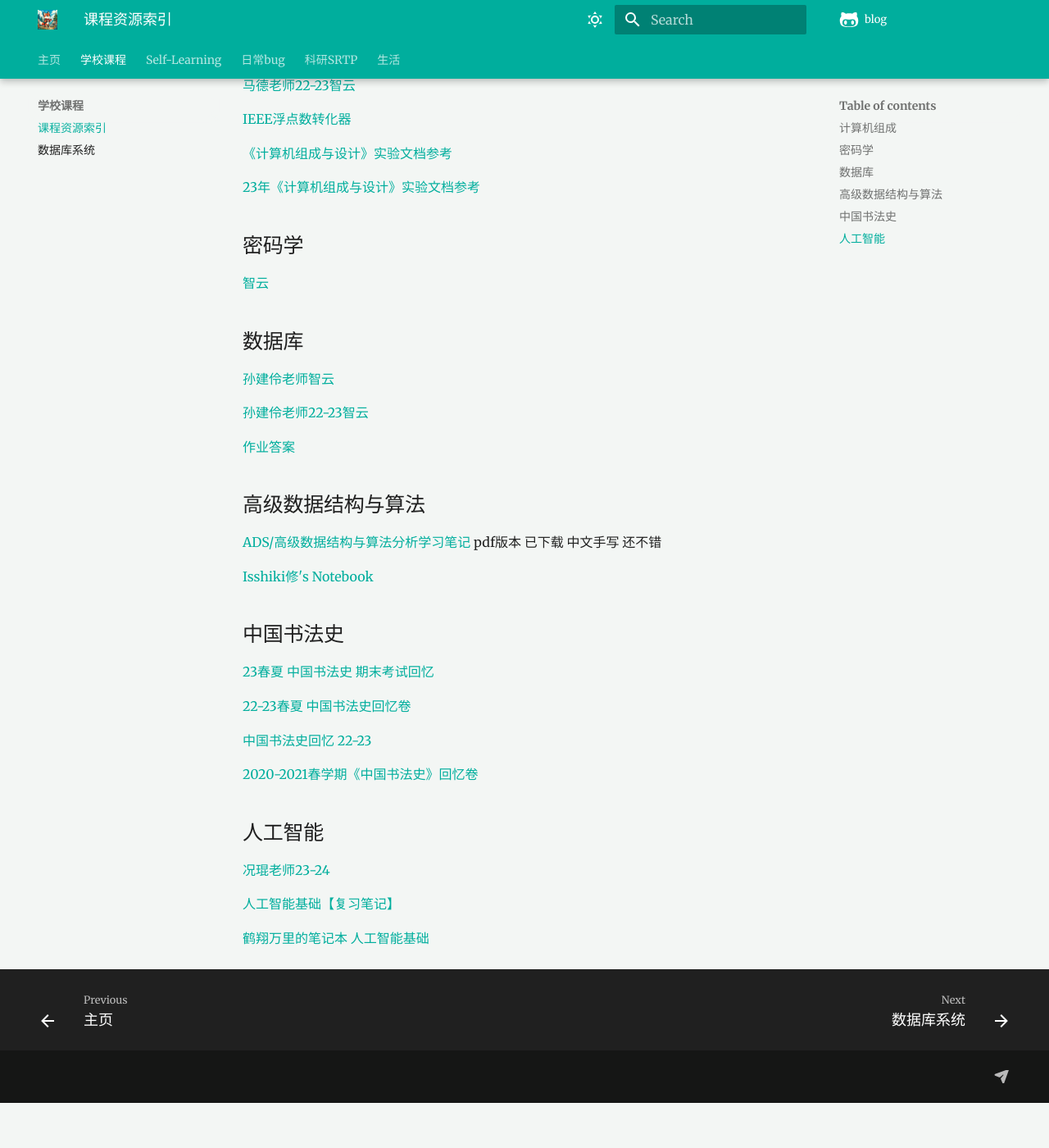
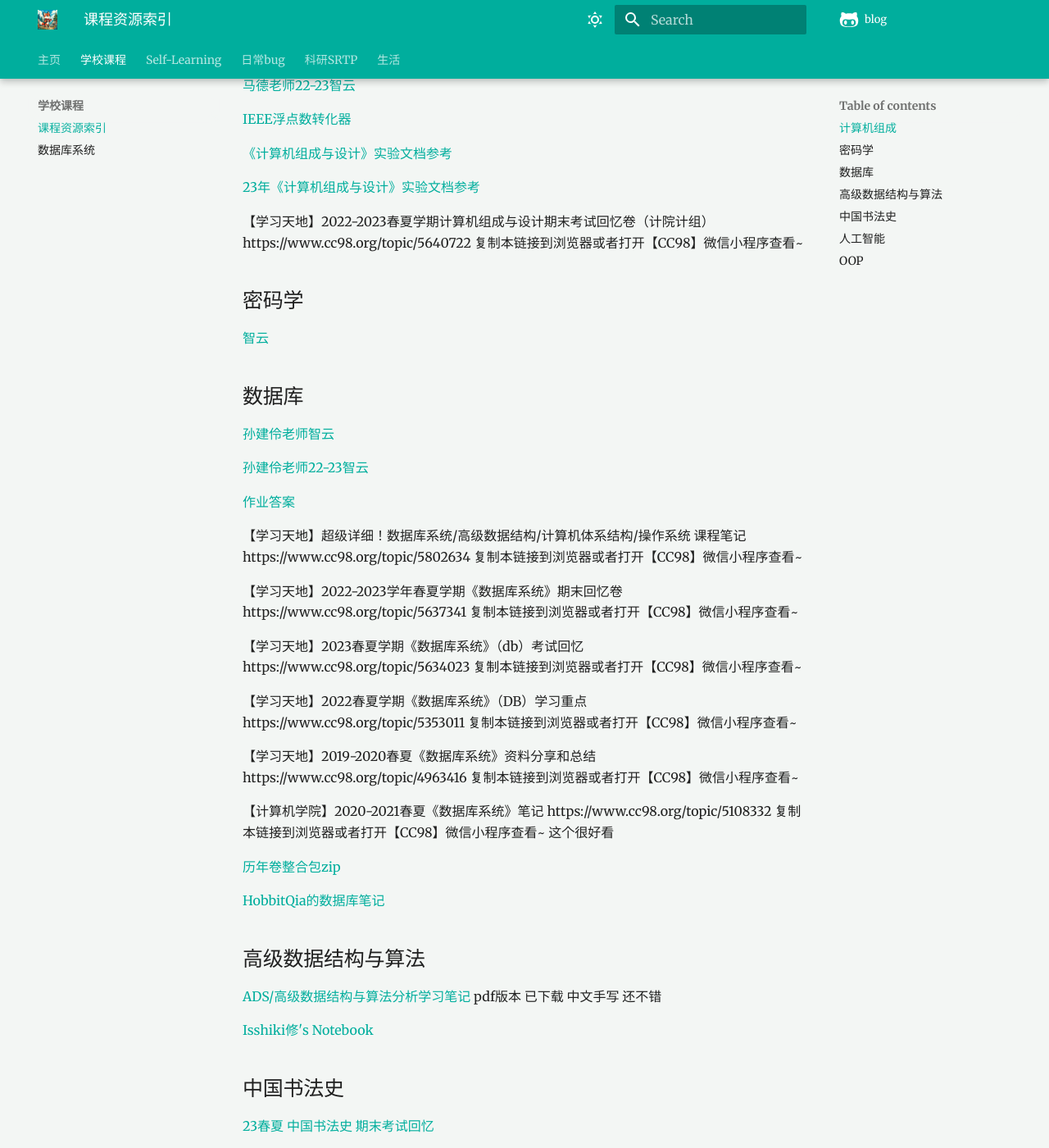
Before and after one commit to Lukaa0724/blog, an MkDocs documentation site: the page built from docs/Course/Index/Index.md, in a window 1280 px wide and 1400 px high, scrolled down 671 px. Shown: the whole window at 82% size. Built offline with MkDocs 1.6.1 and Material for MkDocs 9.7.7, drawn with Linux system fonts in a browser that asks for light colours; comment, search, counter and statistics services are not loaded; before the commit the page ends 2016 px from its top, so only the background shows below that.

Commit message:
add db index

```diff
--- a/docs/Course/Index/Index.md
+++ b/docs/Course/Index/Index.md
@@ -29,6 +29,8 @@
 
 [23年《计算机组成与设计》实验文档参考](https://guahao31.github.io/2023_CO/)
 
+【学习天地】2022-2023春夏学期计算机组成与设计期末考试回忆卷（计院计组） https://www.cc98.org/topic/5640722 复制本链接到浏览器或者打开【CC98】微信小程序查看~
+
 
 ## 密码学
 [智云](https://classroom.zju.edu.cn/coursedetail?course_id=58005&tenant_code=112)
@@ -39,6 +41,22 @@
 [孙建伶老师22-23智云](https://classroom.zju.edu.cn/coursedetail?course_id=47563&tenant_code=112)
 
 [作业答案](https://github.com/noahabe/database_system_concepts_answers)
+
+【学习天地】超级详细！数据库系统/高级数据结构/计算机体系结构/操作系统 课程笔记 https://www.cc98.org/topic/5802634 复制本链接到浏览器或者打开【CC98】微信小程序查看~
+
+【学习天地】2022-2023学年春夏学期《数据库系统》期末回忆卷 https://www.cc98.org/topic/5637341 复制本链接到浏览器或者打开【CC98】微信小程序查看~
+
+【学习天地】2023春夏学期《数据库系统》（db）考试回忆 https://www.cc98.org/topic/5634023 复制本链接到浏览器或者打开【CC98】微信小程序查看~
+
+【学习天地】2022春夏学期《数据库系统》（DB）学习重点 https://www.cc98.org/topic/5353011 复制本链接到浏览器或者打开【CC98】微信小程序查看~
+
+【学习天地】2019-2020春夏《数据库系统》资料分享和总结 https://www.cc98.org/topic/4963416 复制本链接到浏览器或者打开【CC98】微信小程序查看~
+
+【计算机学院】2020-2021春夏《数据库系统》笔记 https://www.cc98.org/topic/5108332 复制本链接到浏览器或者打开【CC98】微信小程序查看~ 这个很好看
+
+[历年卷整合包zip](https://file.cc98.org/v2-upload/blkc1fxo.zip)
+
+[HobbitQia的数据库笔记](https://note.hobbitqia.cc/DB/)
 
 ## 高级数据结构与算法
 [ADS/高级数据结构与算法分析学习笔记](https://www.cc98.org/topic/5663108) pdf版本 已下载 中文手写 还不错
@@ -60,3 +78,7 @@
 [人工智能基础【复习笔记】](https://www.cc98.org/topic/5800988)
 
 [鹤翔万里的笔记本 人工智能基础](https://note.tonycrane.cc/cs/ai/basic/)
+
+## OOP
+
+[HobbitQia的OOP笔记](https://note.hobbitqia.cc/OOP/)
```
